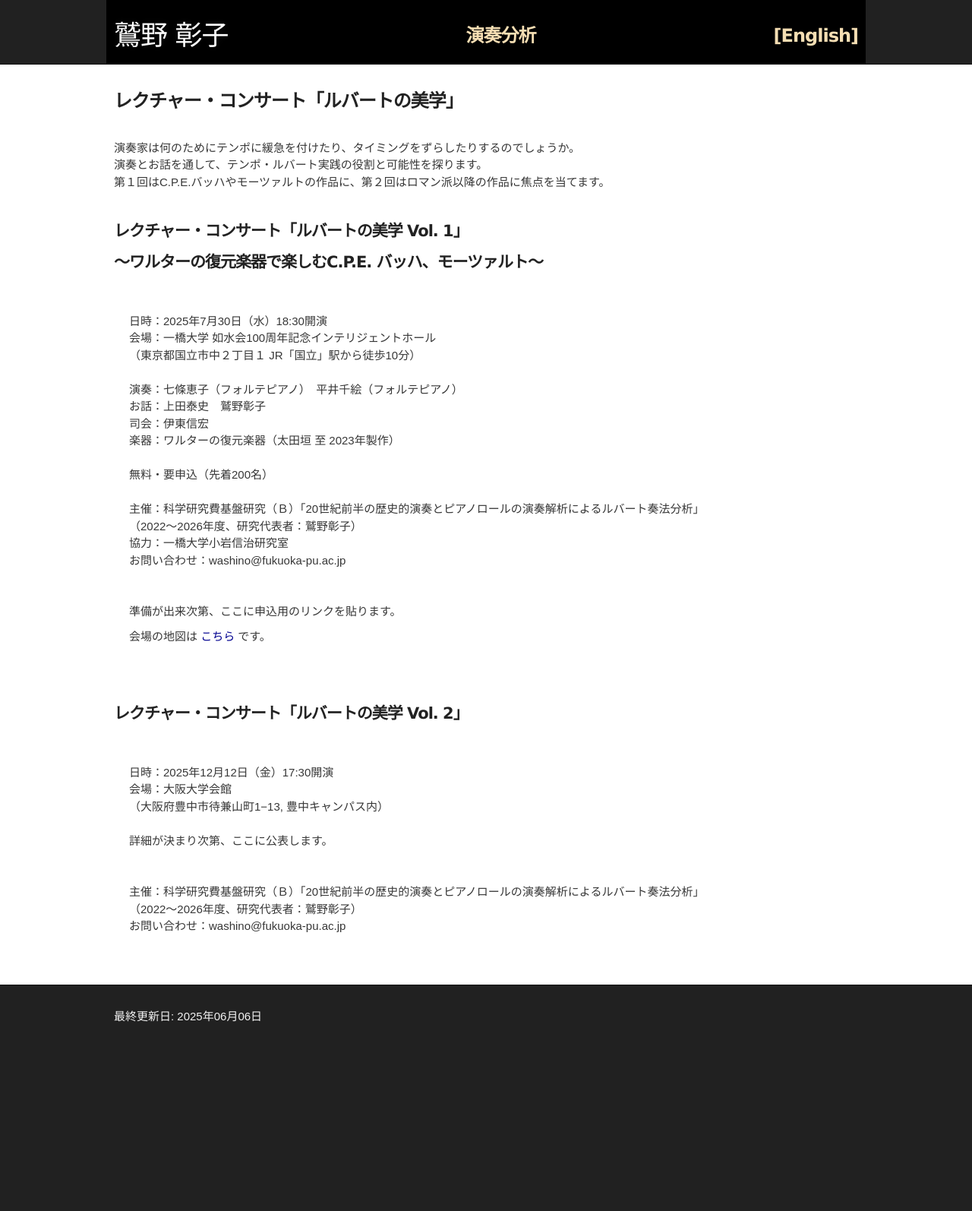
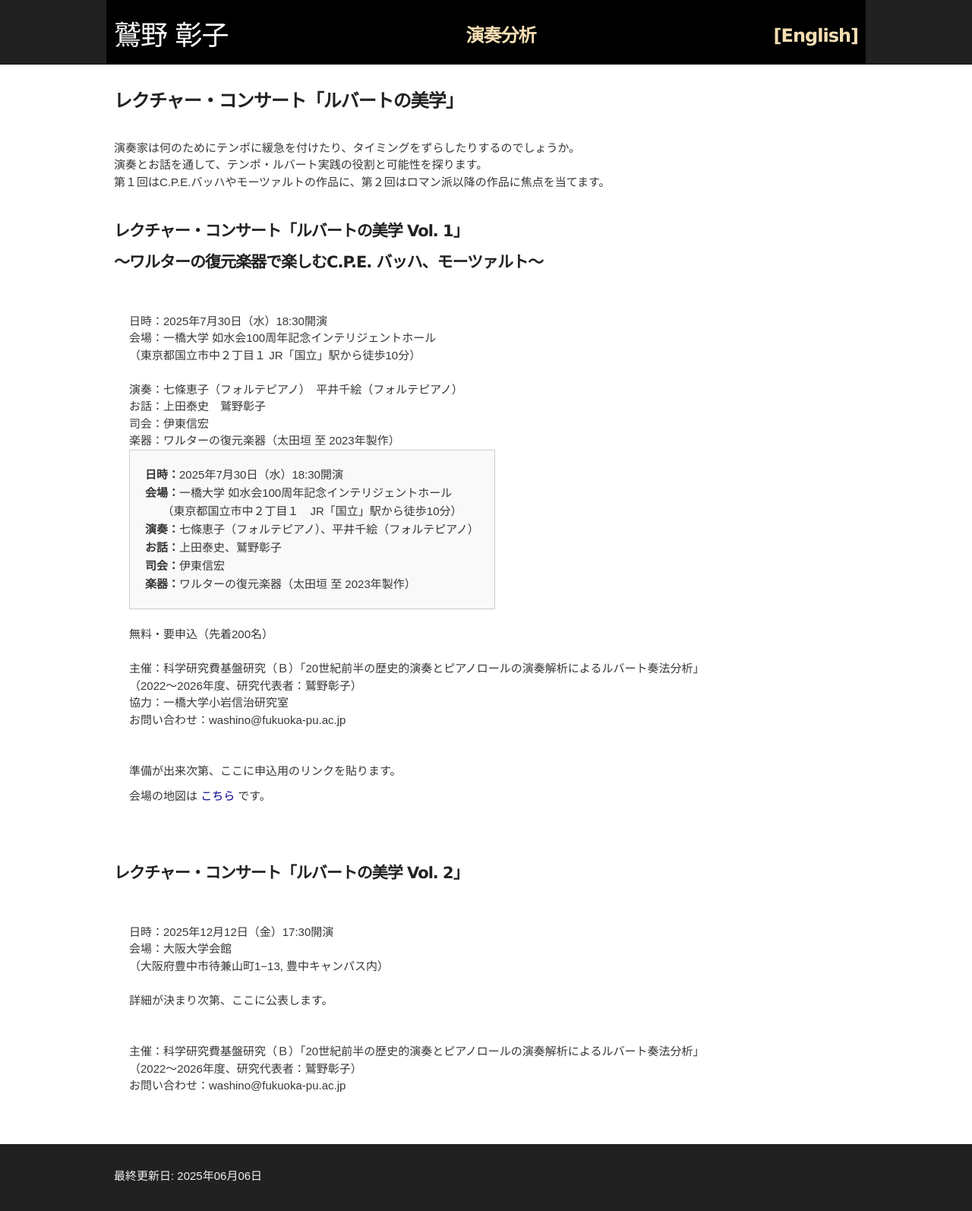
Before and after one commit to akikowashino/akikowashino.github.io, a Jekyll site: the page built from lecture-concert-2025/index.md, in a window 1280 px wide. Shown: the whole page at 76% size. Built offline with Jekyll 4.4.1, drawn with Linux system fonts in a browser that asks for light colours; before the commit the page ends 1384 px from its top, so only the background shows below that.

Commit message:
Update index.md

```diff
--- a/lecture-concert-2025/index.md
+++ b/lecture-concert-2025/index.md
@@ -25,6 +25,32 @@ lang: jp
 お話：上田泰史　鷲野彰子<br>
 司会：伊東信宏<br>
 楽器：ワルターの復元楽器（太田垣 至 2023年製作）<br>
+
+<style>
+  .event-box {
+    border: 1px solid #ccc;
+    padding: 20px;
+    width: fit-content;
+    font-family: sans-serif;
+    line-height: 1.6;
+    background-color: #f9f9f9;
+  }
+</style>
+
+<div class="event-box">
+  <strong>日時：</strong>2025年7月30日（水）18:30開演<br>
+  <strong>会場：</strong>一橋大学 如水会100周年記念インテリジェントホール<br>
+　　（東京都国立市中２丁目１　JR「国立」駅から徒歩10分）<br>
+
+  <strong>演奏：</strong>七條恵子（フォルテピアノ）、平井千絵（フォルテピアノ）<br>
+  <strong>お話：</strong>上田泰史、鷲野彰子<br>
+  <strong>司会：</strong>伊東信宏<br>
+  <strong>楽器：</strong>ワルターの復元楽器（太田垣 至 2023年製作）<br>
+</div>
+
+
+
+
 <br>
 無料・要申込（先着200名）<br>
 <br>
```
